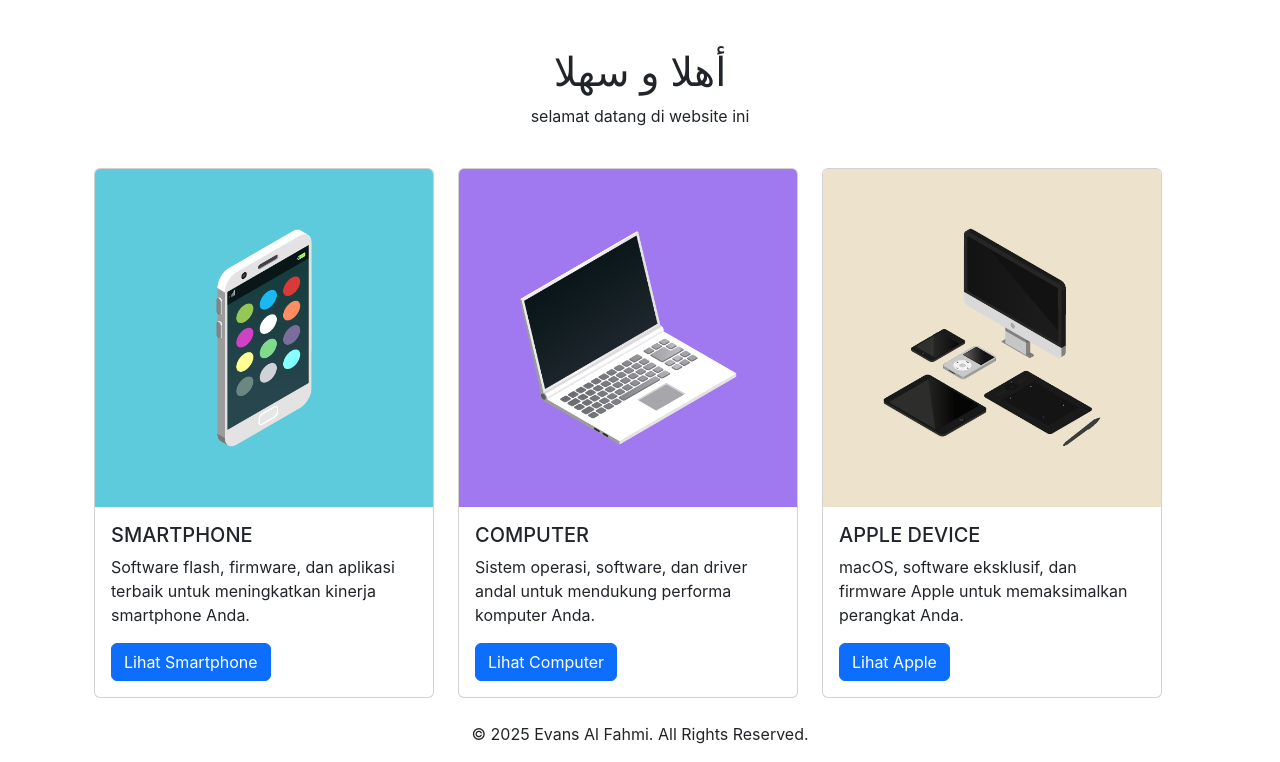
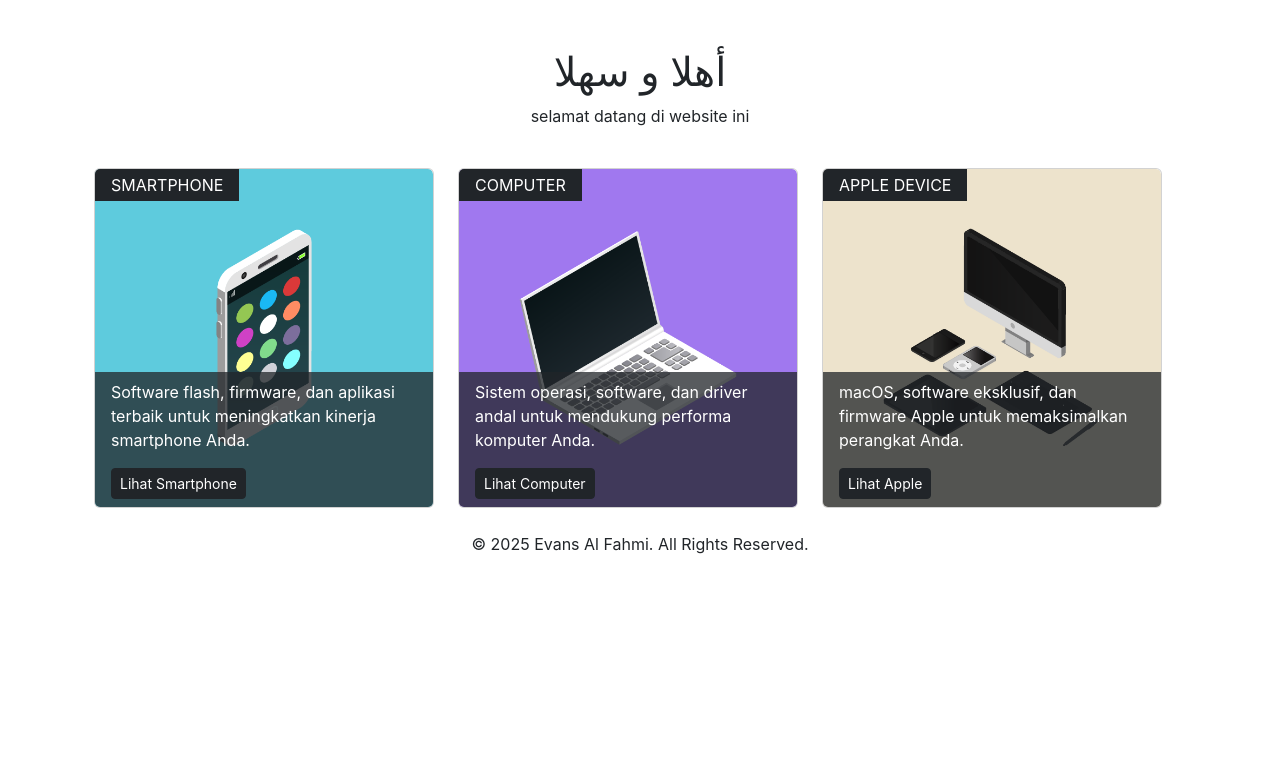
Before and after one commit to evansalfahmi-cloud/evansalfahmi-webserver, a PHP site: page / in a window 1280 px wide. Shown: the part 60-822 px from the top of the page. After the commit the page ends 614 px from the top, so only its background shows below. Run offline with PHP 8.4, Linux system fonts and the light colour scheme.

Commit message:
modifikasi halaman index

```diff
--- a/index.php
+++ b/index.php
@@ -1,4 +1,3 @@
-<!-- index.php -->
 <?php include 'includes/header.php'; ?>
 <div class="container mt-5">
         <div class="row">
@@ -11,32 +10,53 @@
         <!-- Row tambahan untuk konten di bawahnya -->
         <div class="row mt-4">
         <div class="col-md-4">
-                <div class="card">
-                    <img src="img/smp.png" class="card-img-top" alt="...">
-                    <div class="card-body">
-                        <h5 class="card-title">SMARTPHONE</h5>
+            <div class="card position-relative overflow-hidden">
+                <!-- Label -->
+                <div class="card-label position-absolute top-0 start-0 bg-dark text-white px-3 py-1">
+                    SMARTPHONE
+                </div>
+                <!-- Clickable Image -->
+                <a href="/smartphone/index.php" class="d-block">
+                    <img src="img/smp.png" class="card-img-top hover-zoom" alt="SMARTPHONE">
+                </a>
+                <!-- Card Body (Over Image) -->
+                <div class="card-body position-absolute bottom-0 start-0 text-white bg-dark bg-opacity-75 w-100 px-3 py-2">
                     <p class="card-text">Software flash, firmware, dan aplikasi terbaik untuk meningkatkan kinerja smartphone Anda.</p>
-                        <a href="/smartphone/index.php" class="btn btn-primary">Lihat Smartphone</a>
+                    <a href="/smartphone/index.php" class="btn btn-dark btn-sm">Lihat Smartphone</a>
                 </div>
             </div>
         </div>
         <div class="col-md-4">
-                <div class="card">
-                    <img src="img/com.png" class="card-img-top" alt="...">
-                    <div class="card-body">
-                        <h5 class="card-title">COMPUTER</h5>
+            <div class="card position-relative overflow-hidden">
+                <!-- Label -->
+                <div class="card-label position-absolute top-0 start-0 bg-dark text-white px-3 py-1">
+                    COMPUTER
+                </div>
+                <!-- Clickable Image -->
+                <a href="computer/index.php" class="d-block">
+                    <img src="img/com.png" class="card-img-top hover-zoom" alt="COMPUTER">
+                </a>
+                <!-- Card Body (Over Image) -->
+                <div class="card-body position-absolute bottom-0 start-0 text-white bg-dark bg-opacity-75 w-100 px-3 py-2">
                     <p class="card-text">Sistem operasi, software, dan driver andal untuk mendukung performa komputer Anda.</p>
-                        <a href="computer/index.php" class="btn btn-primary">Lihat Computer</a>
+                    <a href="computer/index.php" class="btn btn-dark btn-sm">Lihat Computer</a>
                 </div>
             </div>
         </div>
         <div class="col-md-4">
-                <div class="card">
-                    <img src="img/apple-d.png" class="card-img-top" alt="...">
-                    <div class="card-body">
-                        <h5 class="card-title">APPLE DEVICE</h5>
+            <div class="card position-relative overflow-hidden">
+                <!-- Label -->
+                <div class="card-label position-absolute top-0 start-0 bg-dark text-white px-3 py-1">
+                    APPLE DEVICE
+                </div>
+                <!-- Clickable Image -->
+                <a href="apple/index.php" class="d-block">
+                    <img src="img/apple-d.png" class="card-img-top hover-zoom" alt="APPLE DEVICE">
+                </a>
+                <!-- Card Body (Over Image) -->
+                <div class="card-body position-absolute bottom-0 start-0 text-white bg-dark bg-opacity-75 w-100 px-3 py-2">
                     <p class="card-text">macOS, software eksklusif, dan firmware Apple untuk memaksimalkan perangkat Anda.</p>
-                        <a href="apple/index.php" class="btn btn-primary">Lihat Apple</a>
+                    <a href="apple/index.php" class="btn btn-dark btn-sm">Lihat Apple</a>
                 </div>
             </div>
         </div>
```
Lines whose indentation alone changed are shown as unchanged.
